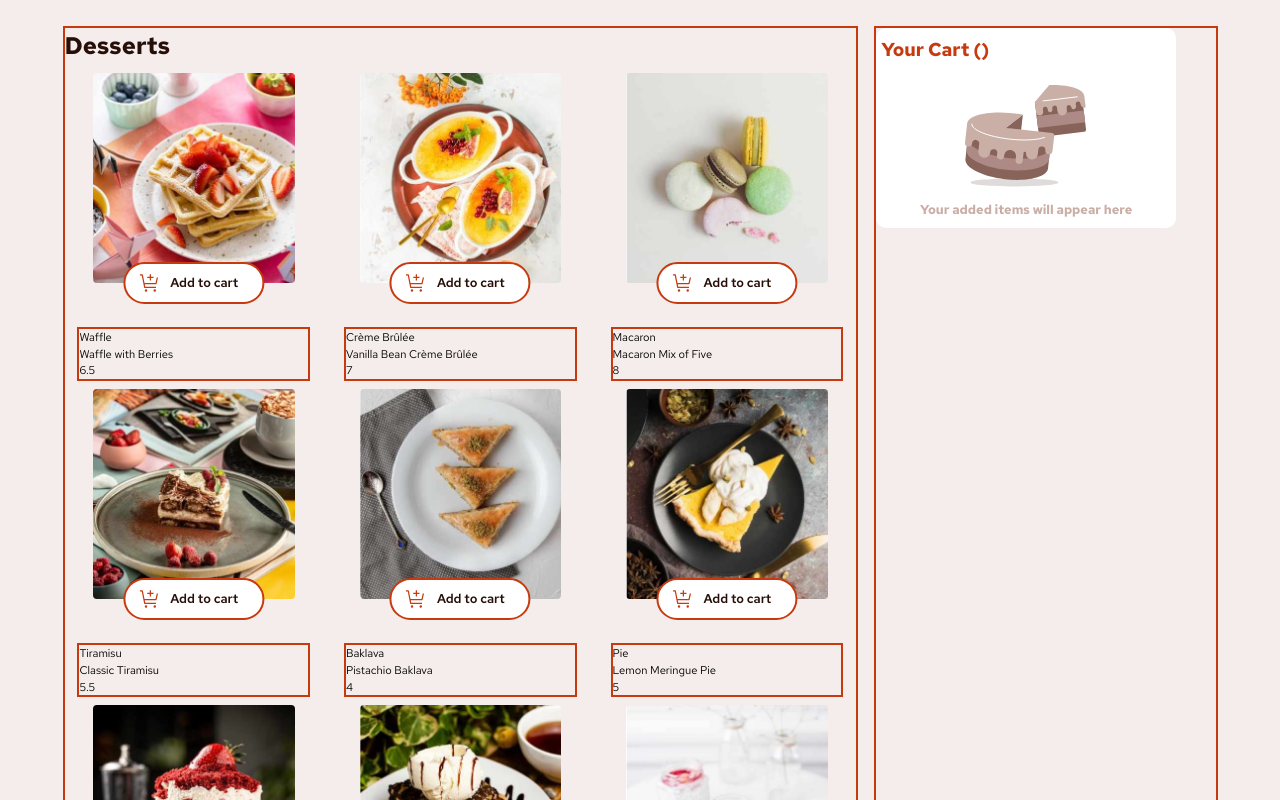
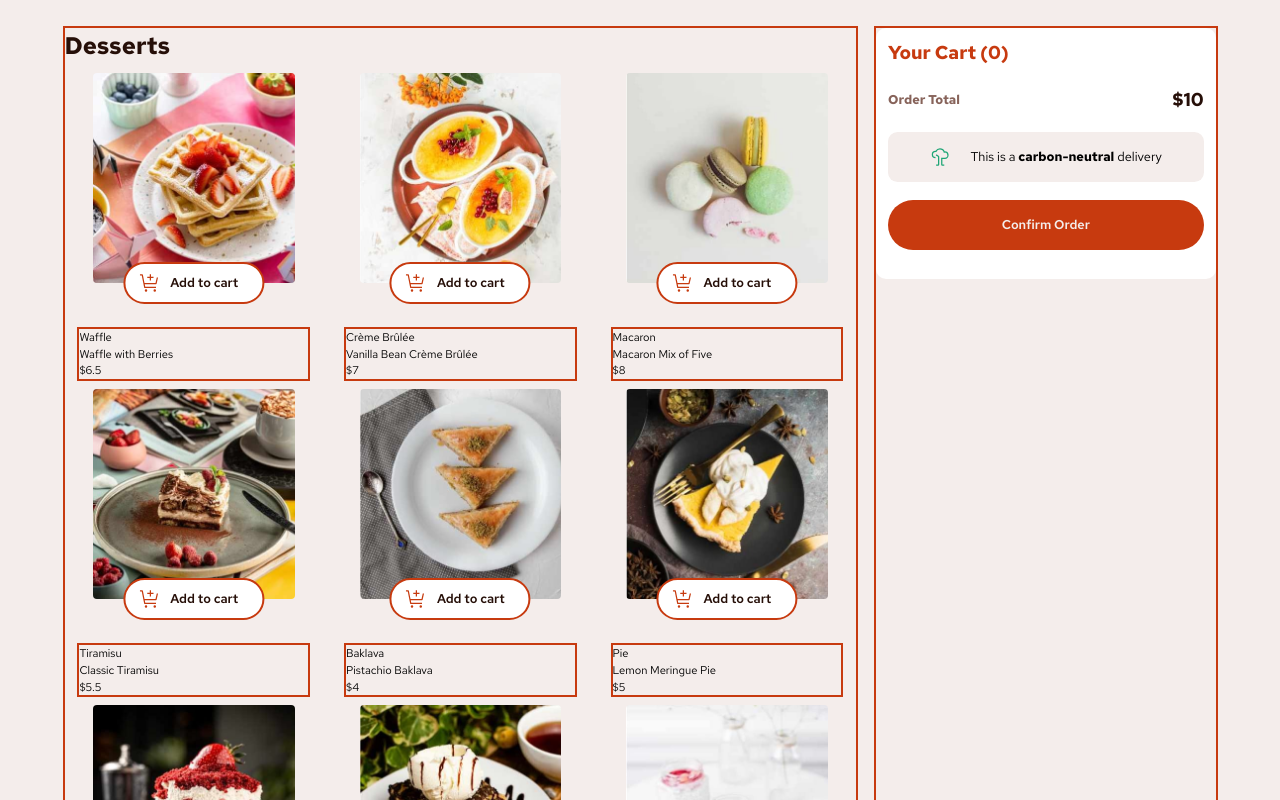
Before and after one commit to nonso01/16-fem-soln, a Vue app: page / in a window 1280 px wide. Shown: the top 800 px of the page. Built offline with nearby package versions, Linux system fonts and the light colour scheme.

Commit message:
thinking about calculations

```diff
--- a/index.html
+++ b/index.html
@@ -2,7 +2,7 @@
 <html lang="en">
   <head>
     <meta charset="UTF-8" />
-    <link rel="icon" type="image/svg+xml" href="/vite.svg" />
+    <link rel="icon" t href="/images/favicon-32x32.png" />
     <meta name="viewport" content="width=device-width, initial-scale=1.0" />
     <title>Desserts</title>
   </head>
--- a/src/App.vue
+++ b/src/App.vue
@@ -6,43 +6,44 @@ import Dessert from "./components/Dessert.vue";
 const log = console.log;
 const quantities = ref({});
 const isQuantityVisible = ref({});
+const notEmpty = ref(!false);
+const orderData = ref([]);
 
-function handleMinus(category) {
-  if (!isQuantityVisible.value[category]) return;
+function handleMinus(name, price) {
+  if (!isQuantityVisible.value[name]) return;
   // Don't decrement if not visible
-  if (quantities.value[category] > 0) {
-    quantities.value[category]--;
+  if (quantities.value[name] > 0) {
+    quantities.value[name]--;
   }
 
-  log(quantities.value);
-}
-function handlePlus(category) {
-  if (!isQuantityVisible.value[category]) return;
-  // Don't increment if not visible
-  quantities.value[category] = (quantities.value[category] || 0) + 1;
+  quantities.value[name] === 0
+    ? (isQuantityVisible.value[name] = false)
+    : void 0;
 
   log(quantities.value);
+  log(price);
+}
+function handlePlus(name, price) {
+  if (!isQuantityVisible.value[name]) return;
+  // Don't increment if not visible
+  quantities.value[name] = (quantities.value[name] || 0) + 1;
+
+  log(quantities.value);
+  log(price);
 }
 
-function handleIsQuantityVisible(category) {
-  isQuantityVisible.value[category] = !isQuantityVisible.value[category];
+function handleIsQuantityVisible(name) {
+  isQuantityVisible.value[name] = !isQuantityVisible.value[name];
 
   // Optionally, reset to 0 if hiding, or initialize if showing
-  if (!isQuantityVisible[category]) {
-    quantities.value[category] = 0;
-  } else if (!(category in quantities.value)) {
-    quantities.value[category] = 0;
+  if (!isQuantityVisible[name]) {
+    quantities.value[name] = 0;
+  } else if (!(name in quantities.value)) {
+    quantities.value[name] = 0;
   }
 }
 
-// function handleAddcart(category) {
-//   if (!quantities.value[category]) {
-//     quantities.value[category] = 1;
-//   } else {
-//     quantities.value[category]++;
-//   }
-//   console.log(quantities.value);
-// }
+function processOreder() {}
 </script>
 
 <template>
@@ -50,7 +51,6 @@ function handleIsQuantityVisible(category) {
     <div class="A bd">
       <Dessert
         :quantities="quantities"
-        :handle-addcart="handleAddcart"
         :handle-minus="handleMinus"
         :handle-plus="handlePlus"
         :handle-is-quantity-visible="handleIsQuantityVisible"
@@ -58,7 +58,7 @@ function handleIsQuantityVisible(category) {
       />
     </div>
     <div class="B bd">
-      <Order />
+      <Order :not-empty="notEmpty" />
     </div>
   </div>
 </template>
--- a/src/components/Dessert.vue
+++ b/src/components/Dessert.vue
@@ -23,14 +23,6 @@ onMounted(() => {
     })
     .catch((error) => console.warn(error));
 });
-
-// function handleAddcart() {
-//   const prev = document.querySelector(".add .prev");
-//   // const next = document.querySelector(".add .next");
-//   // prev.classList.toggle("hide");
-//   // next.classList.toggle("hide");
-//   log(prev);
-// }
 </script>
 
 <template>
@@ -42,30 +34,37 @@ onMounted(() => {
         v-for="{ category, image, name, price } in data"
         :key="category"
       >
-        <div class="content" :style="{ '--bg': `url(${image.tablet})` }">
+        <div
+          class="content"
+          :class="{ bd: isQuantityVisible[name] }"
+          :style="{ '--bg': `url(${image.tablet})` }"
+        >
           <div class="add flex center bd">
             <div
               class="flex even prev"
-              :class="{ 'hide': isQuantityVisible[category] }"
-              @click="handleIsQuantityVisible(category)"
+              :class="{ hide: isQuantityVisible[name] }"
+              @click="handleIsQuantityVisible(name)"
             >
               <img src="/images/icon-add-to-cart.svg" alt="at-to-cart" />
               <span class="rose-900 trans">Add to cart</span>
             </div>
 
-            <div class="next flex even" :class="{ 'hide': !isQuantityVisible[category] }">
+            <div
+              class="next flex even"
+              :class="{ hide: !isQuantityVisible[name] }"
+            >
               <img
                 src="/images/icon-decrement-quantity.svg"
                 alt="minus"
                 class="trans"
-                @click="handleMinus(category)"
+                @click="handleMinus(name, price)"
               />
-              <span>{{ quantities[category] || 0 }}</span>
+              <span>{{ quantities[name] || 0 }}</span>
               <img
                 src="/images/icon-increment-quantity.svg"
                 alt="plus"
                 class="trans"
-                @click="handlePlus(category)"
+                @click="handlePlus(name, price)"
               />
             </div>
           </div>
@@ -73,7 +72,7 @@ onMounted(() => {
         <div class="details bd">
           <p>{{ category }}</p>
           <p>{{ name }}</p>
-          <p>{{ price }}</p>
+          <p>${{ price }}</p>
         </div>
       </div>
     </div>
--- a/src/components/Order.vue
+++ b/src/components/Order.vue
@@ -1,23 +1,38 @@
 <script setup>
 const props = defineProps({
   cartItemNumber: Number,
-  epmty: Boolean,
+  notEmpty: Boolean,
+  total: Number,
 });
 </script>
 
 <template>
-  <div class="order flex col btw">
+  <div class="order flex col btw trans">
     <div class="title">
-      <h3>Your Cart ({{ cartItemNumber }})</h3>
+      <h3>Your Cart ({{ cartItemNumber || 0 }})</h3>
     </div>
     <div class="items">
-        <div v-if="!epmty" class="flex center col">
-            <img src="/images/illustration-empty-cart.svg" alt="empty cart">
+      <div v-if="!notEmpty" class="flex center col">
+        <img src="/images/illustration-empty-cart.svg" alt="empty cart" />
 
-            <p>Your added items will appear here</p>
+        <p>Your added items will appear here</p>
+      </div>
+
+      <div v-if="notEmpty" class="store">
+        <!-- <div>v for</div> -->
+        <div class="order-total flex col even">
+          <div class="flex btw center">
+            <p>Order Total</p>
+            <h3>${{ total || 10 }}</h3>
+          </div>
+          <div class="carbon flex center even">
+            <img src="/images/icon-carbon-neutral.svg" alt="carbon" />
+            <span>This is a <b>carbon-neutral</b> delivery</span>
+          </div>
+          <div class="btn flex center">Confirm Order</div>
         </div>
+      </div>
     </div>
-
   </div>
 </template>
 
@@ -27,17 +42,51 @@ h3 {
 }
 .order {
   min-height: 200px;
-  width: 300px;
-  padding: 2.5% 1.5%;
+  /* width: 300px; */
+
+  padding: 3.5% 3.5%;
   background-color: #fff;
   border-radius: 0.625rem;
 
   .items {
     p {
-        color: var(--rose-300);
-        font-weight: bold;
-        font-size: .8rem;
+      color: var(--rose-300);
+      font-weight: bold;
+      font-size: 0.8rem;
     }
   }
 }
+
+.store {
+  /* height: 40px; */
+
+  .order-total {
+    /* border: 2px solid; */
+    height: 200px;
+
+    h3 {
+      color: var(--rose-900);
+    }
+    p {
+      color: var(--rose-500);
+    }
+  }
+
+  .carbon {
+    background-color: var(--rose-100);
+    height: 50px;
+    font-size: 0.8rem;
+    border-radius: 0.6rem;
+    padding-inline: 7%;
+  }
+
+  .btn {
+    height: 50px;
+    background-color: var(--red);
+    border-radius: 2rem;
+    font-size: .8rem;
+    font-weight: 600;
+    color: var(--rose-100);
+  }
+}
 </style>
```
